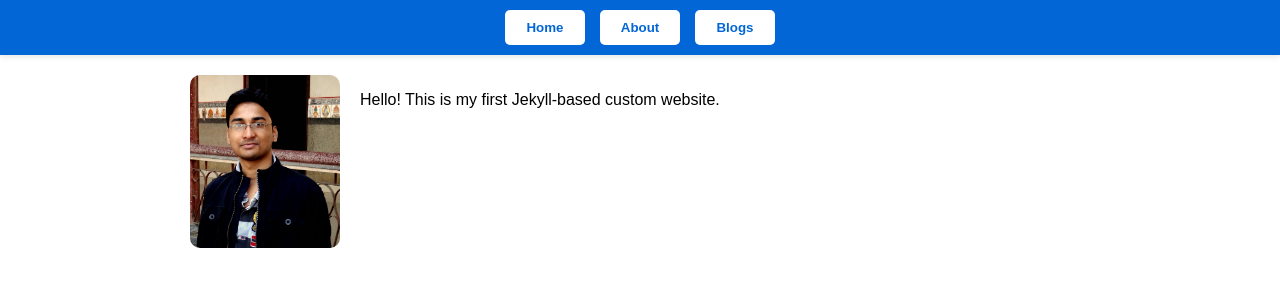
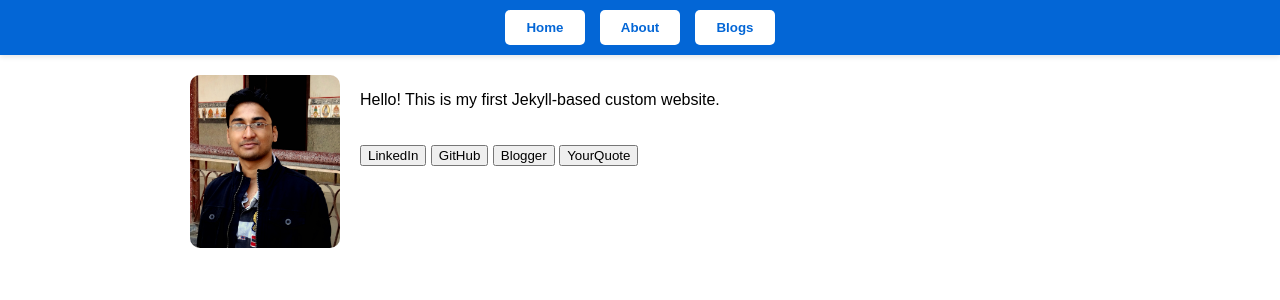
Before and after one commit to deepak-dkc95/deepak-dkc95.github.io, a Jekyll site: the page built from index.md, in a window 1280 px wide. Shown: the top 300 px of the page. Built offline with Jekyll 4.4.1, drawn with Linux system fonts in a browser that asks for light colours.

```diff
--- a/_layouts/default.html
+++ b/_layouts/default.html
@@ -96,5 +96,13 @@
       {{ content }}
     </div>
   </div>
+    <footer>
+    <div class="social-buttons">
+        <a href="https://www.linkedin.com/in/deepak-chourasia-3bb283256/" target="_blank"><button>LinkedIn</button></a>
+        <a href="https://github.com/deepak-dkc95" target="_blank"><button>GitHub</button></a>
+        <a href="https://deepakdc94.blogspot.com" target="_blank"><button>Blogger</button></a>
+        <a href="https://www.yourquote.in/deepk-pars-bxppw/quotes" target="_blank"><button>YourQuote</button></a>
+    </div>
+    </footer>
 </body>
 </html>
```
